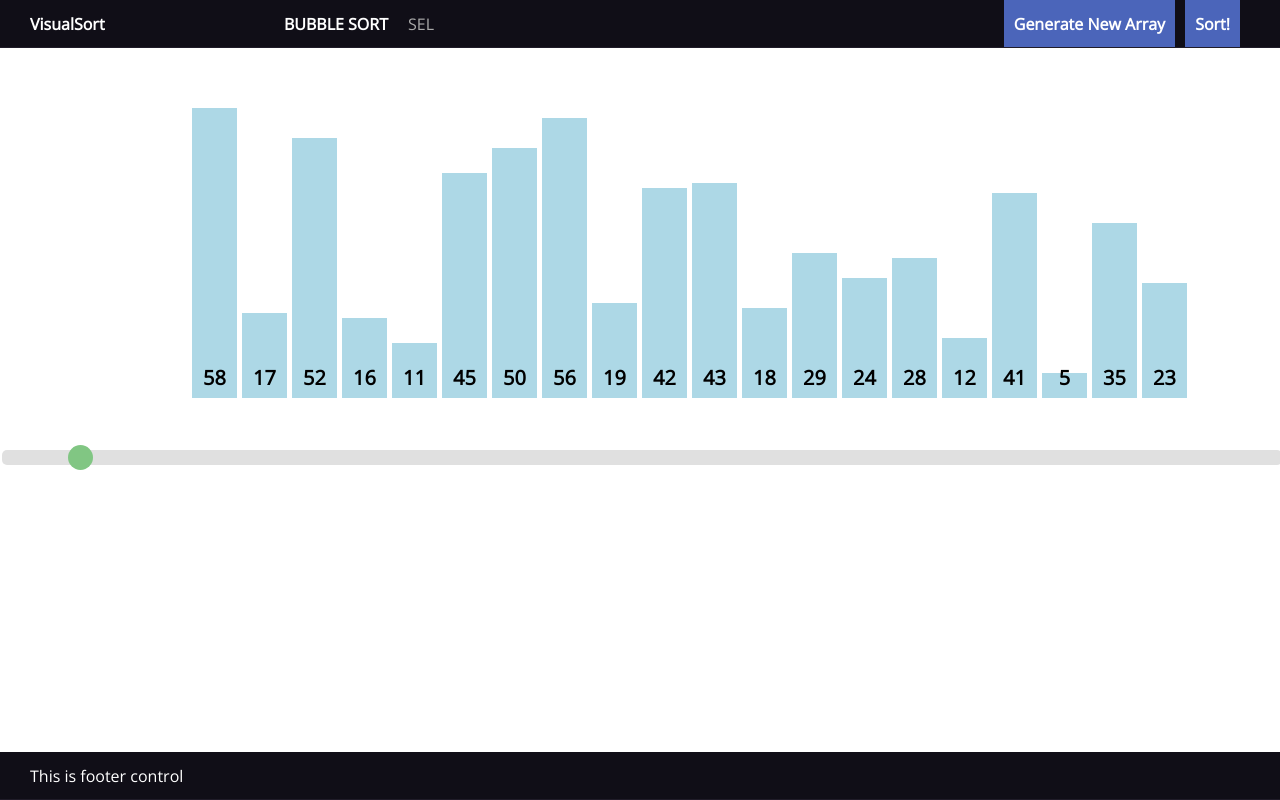
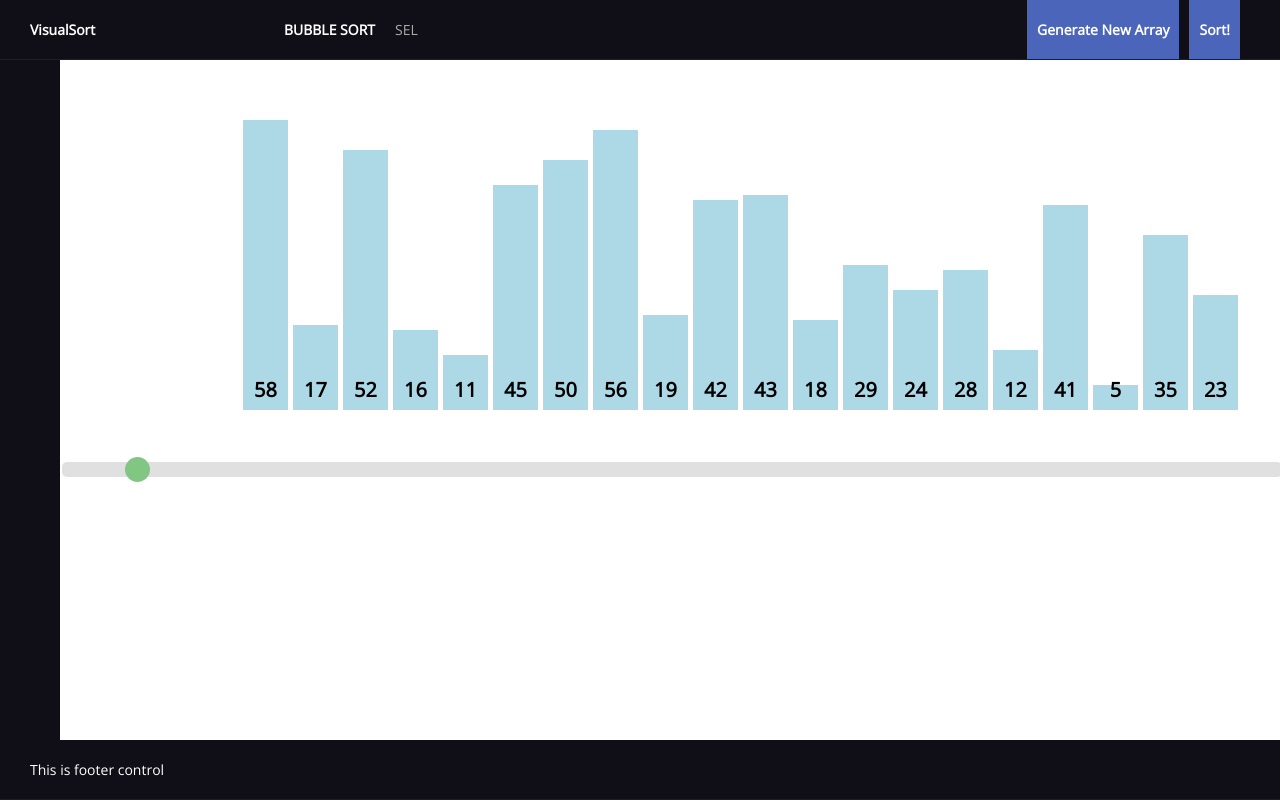
Before and after one commit to thecodebreaker1990/sorting-visualizer, a React (Create React App) app: page / in a window 1280 px wide. Built offline with nearby package versions, Linux system fonts and the light colour scheme.

Commit message:
Implement follwing changes - 1. Adjust Layout grid to support for Sidebar. 2. Implement a new Sidebar component.

```diff
--- /dev/null
+++ b/src/UI/Sidebar/Sidebar.js
@@ -0,0 +1,10 @@
+import React from 'react';
+import classes from "./Sidebar.module.css";
+
+const sidebar = (props) => {
+    return <div className={classes.SidebarControl}>
+
+    </div>;
+}
+
+export default sidebar;
--- /dev/null
+++ b/src/UI/Sidebar/Sidebar.module.css
@@ -0,0 +1,9 @@
+.SidebarControl {
+    width: 100%;
+    height: 100%;
+    background: #100e17;
+    display: flex;
+    flex-direction: column;
+    justify-content: flex-start;
+    align-items: center;
+}
--- a/src/containers/SortingVisualizer/SortingVisualizer.js
+++ b/src/containers/SortingVisualizer/SortingVisualizer.js
@@ -2,6 +2,7 @@ import React, { Component } from 'react';
 import Layout from '../../hoc/Layout/Layout';
 import GridContainer from '../../components/GridContainer/GridContainer';
 import Toolbar from '../../components/Toolbar/Toolbar';
+import Sidebar from '../../UI/Sidebar/Sidebar';
 import RangeSlider from '../../components/UI/RangeSlider/RangeSlider';
 
 import { randomIntFromInterval, generateStyleObjMap } from '../../helper/utility';
@@ -111,7 +112,8 @@ class SortingVisualizer extends Component {
                             selectedSort={this.state.selectedSortingMethod}
                             selectSort={this.handleSortingSelection.bind(this)}
                         />;
-        return <Layout toolbar={ toolbar }>
+        const sidebar = <Sidebar />
+        return <Layout toolbar={ toolbar } sidebar={ sidebar }>
                 <div className={classes.Visualizer}>
                     <GridContainer
                         list={array}
--- a/src/hoc/Layout/Layout.js
+++ b/src/hoc/Layout/Layout.js
@@ -7,6 +7,9 @@ const layout = props => {
             <div className={classes.Header__title}>VisualSort</div>
             { props.toolbar }
         </header>
+        <aside className={classes.Sidebar}>
+            { props.sidebar }
+        </aside>
         <main>
             { props.children }
         </main>
--- a/src/hoc/Layout/Layout.module.css
+++ b/src/hoc/Layout/Layout.module.css
@@ -2,12 +2,11 @@
     margin: 0;
     padding: 0;
     width: 100vw;
-    max-width: 100%;
     height: 100vh;
     overflow: hidden;
     display: grid;
-    grid-template-columns: 100%;
-    grid-template-rows: 6% auto 6%;
+    grid-template-columns: 6rem auto;
+    grid-template-rows: 6rem auto 6rem;
     font-family: 'Open Sans', sans-serif;
 }
 .Header, .Footer {
@@ -17,12 +16,24 @@
     flex-flow: row;
     align-items: center;
     justify-content: flex-start;
-    font-size: 1em;
+    font-size: 1.4rem;
     background: #100e17;
     border-bottom: 1px solid #201c29;
     color: white;
+}
+.Header {
+    grid-column: 1 / span 2;
+    grid-row: 1 / span 1;
+}
+.Footer {
+    grid-column: 1 / span 2;
+    grid-row: 3 / span 1;
 }
 .Header__title {
     flex-basis: 20%;
     font-weight: bold;
 }
+.Sidebar {
+    grid-column: 1 / span 1;
+    grid-row: 2 / span 1;
+}
--- a/src/index.css
+++ b/src/index.css
@@ -1,3 +1,13 @@
+*,
+*::before,
+*::after {
+  box-sizing: border-box;
+}
+
+html {
+  font-size: 10px;
+}
+
 body {
   margin: 0;
   font-family: -apple-system, BlinkMacSystemFont, 'Segoe UI', 'Roboto', 'Oxygen',
```
